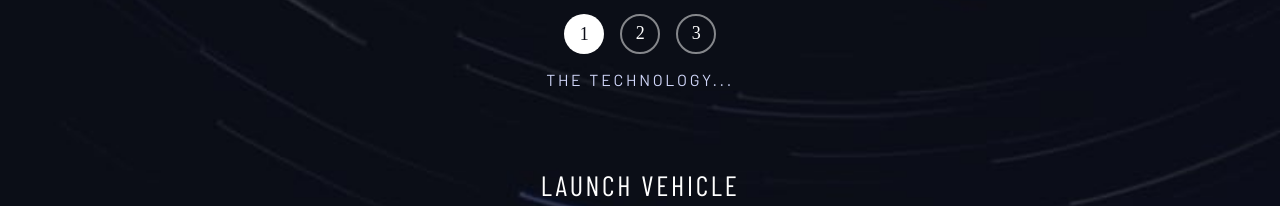
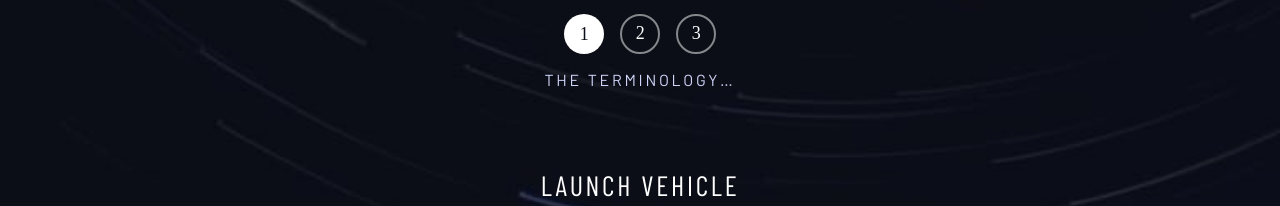
Before and after one commit to S-Brand5136/Space-Tourism, a React (Create React App) app: page /technology in a window 1280 px wide. Shown: the part 336-542 px from the top of the page. Built offline with nearby package versions, Linux system fonts and the light colour scheme; a web font is replaced by a local one.

Commit message:
fix typo

```diff
--- a/src/pages/Technology.js
+++ b/src/pages/Technology.js
@@ -45,7 +45,7 @@ const Technology = () => {
               </div>
               <section className='info-card'>
                 <Text secondary secondaryHeading tag='h5'>
-                  The Technology...
+                  THE TERMINOLOGY…
                 </Text>
                 <Text secondaryHeading heading tag='h3'>
                   {item.name}
```
